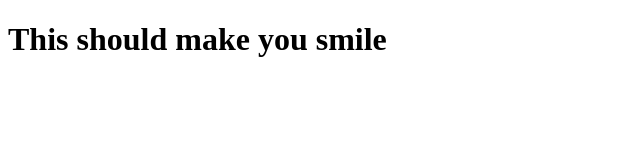
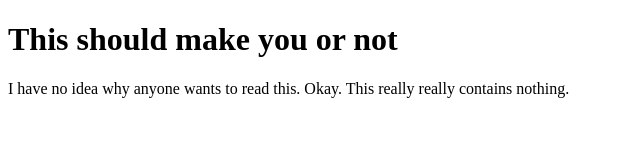
Before and after one commit to oluwaseunenoc/amplifyapp, a plain HTML site: page index.html in a window 1280 px wide. Shown: the whole page, without its empty margins (0-640 px from the left). Drawn offline with Linux system fonts and the light colour scheme.

Commit message:
Oh. No idea why u have so many messages

```diff
--- a/index.html
+++ b/index.html
@@ -7,6 +7,8 @@
     <title>Amplify App using Git</title>
 </head>
 <body>
-    <h1>This should make you smile</h1>
+    <h1>This should make you or not</h1>
+    I have no idea why anyone wants to read this.
+    Okay. This really really contains nothing.
 </body>
 </html>
```
